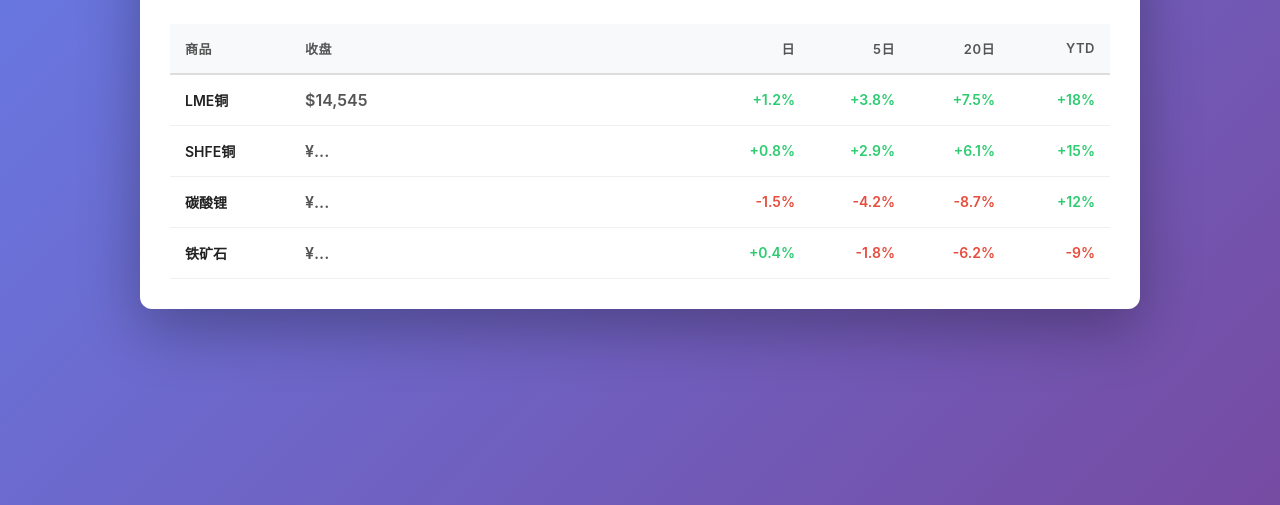
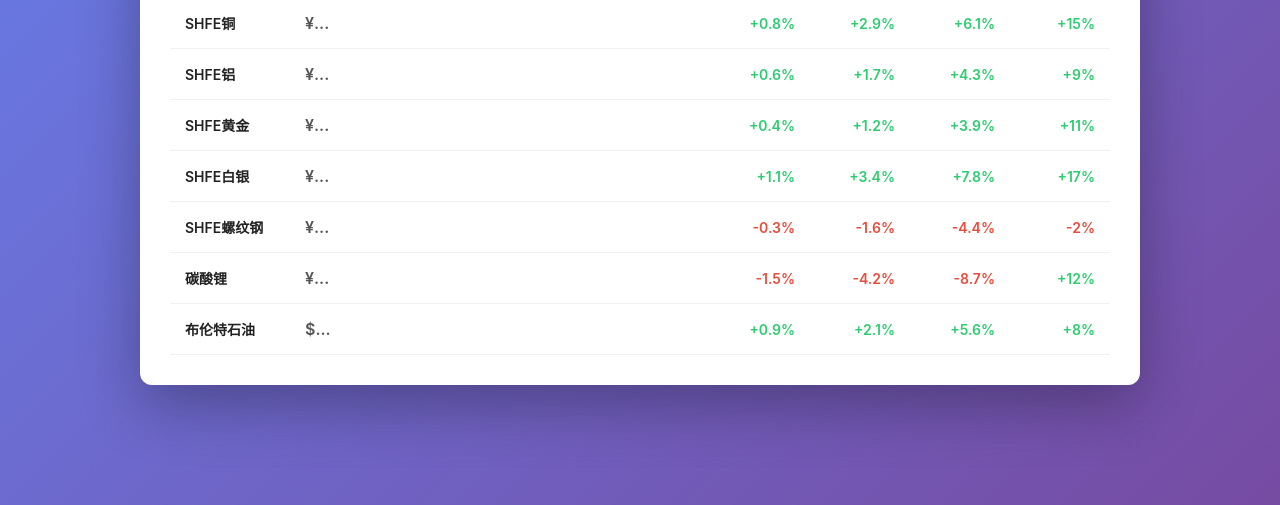
Before and after one commit to weiweiwuxi83-tech/daily-track, a plain HTML site: page index.html in a window 1280 px wide. Shown: the part 295-800 px from the top of the page. Drawn offline with Linux system fonts and the light colour scheme.

Commit message:
Update commodity list

```diff
--- a/data.json
+++ b/data.json
@@ -1,14 +1,6 @@
 {
   "update_date": "2026-08-15",
   "commodities": [
-    {
-      "name": "LME铜",
-      "price": "$14,545",
-      "daily": "+1.2%",
-      "five_day": "+3.8%",
-      "twenty_day": "+7.5%",
-      "ytd": "+18%"
-    },
     {
       "name": "SHFE铜",
       "price": "¥...",
@@ -16,6 +8,38 @@
       "five_day": "+2.9%",
       "twenty_day": "+6.1%",
       "ytd": "+15%"
+    },
+    {
+      "name": "SHFE铝",
+      "price": "¥...",
+      "daily": "+0.6%",
+      "five_day": "+1.7%",
+      "twenty_day": "+4.3%",
+      "ytd": "+9%"
+    },
+    {
+      "name": "SHFE黄金",
+      "price": "¥...",
+      "daily": "+0.4%",
+      "five_day": "+1.2%",
+      "twenty_day": "+3.9%",
+      "ytd": "+11%"
+    },
+    {
+      "name": "SHFE白银",
+      "price": "¥...",
+      "daily": "+1.1%",
+      "five_day": "+3.4%",
+      "twenty_day": "+7.8%",
+      "ytd": "+17%"
+    },
+    {
+      "name": "SHFE螺纹钢",
+      "price": "¥...",
+      "daily": "-0.3%",
+      "five_day": "-1.6%",
+      "twenty_day": "-4.4%",
+      "ytd": "-2%"
     },
     {
       "name": "碳酸锂",
@@ -26,12 +50,12 @@
       "ytd": "+12%"
     },
     {
-      "name": "铁矿石",
-      "price": "¥...",
-      "daily": "+0.4%",
-      "five_day": "-1.8%",
-      "twenty_day": "-6.2%",
-      "ytd": "-9%"
+      "name": "布伦特石油",
+      "price": "$...",
+      "daily": "+0.9%",
+      "five_day": "+2.1%",
+      "twenty_day": "+5.6%",
+      "ytd": "+8%"
     }
   ]
 }
--- a/index.html
+++ b/index.html
@@ -31,23 +31,28 @@
     </div>
 
     <script>
-        // 从 data.json 加载数据
-        async function loadData() {
-            try {
-                const response = await fetch('data.json');
-                const data = await response.json();
+        const fallbackData = {
+            update_date: '2026-08-15',
+            commodities: [
+                { name: 'SHFE铜', price: '¥...', daily: '+0.8%', five_day: '+2.9%', twenty_day: '+6.1%', ytd: '+15%' },
+                { name: 'SHFE铝', price: '¥...', daily: '+0.6%', five_day: '+1.7%', twenty_day: '+4.3%', ytd: '+9%' },
+                { name: 'SHFE黄金', price: '¥...', daily: '+0.4%', five_day: '+1.2%', twenty_day: '+3.9%', ytd: '+11%' },
+                { name: 'SHFE白银', price: '¥...', daily: '+1.1%', five_day: '+3.4%', twenty_day: '+7.8%', ytd: '+17%' },
+                { name: 'SHFE螺纹钢', price: '¥...', daily: '-0.3%', five_day: '-1.6%', twenty_day: '-4.4%', ytd: '-2%' },
+                { name: '碳酸锂', price: '¥...', daily: '-1.5%', five_day: '-4.2%', twenty_day: '-8.7%', ytd: '+12%' },
+                { name: '布伦特石油', price: '$...', daily: '+0.9%', five_day: '+2.1%', twenty_day: '+5.6%', ytd: '+8%' }
+            ]
+        };
 
-                // 显示更新日期
+        function renderTable(data) {
             document.getElementById('updateDate').textContent = `更新于: ${data.update_date}`;
 
-                // 填充表格
             const tableBody = document.getElementById('tableBody');
             tableBody.innerHTML = '';
 
             data.commodities.forEach(commodity => {
                 const row = document.createElement('tr');
 
-                    // 判断是否为正数或负数
                 const getClass = (value) => {
                     const numValue = parseFloat(value);
                     return numValue >= 0 ? 'positive' : 'negative';
@@ -64,13 +69,22 @@
 
                 tableBody.appendChild(row);
             });
+        }
+
+        async function loadData() {
+            try {
+                const response = await fetch('data.json');
+                if (!response.ok) {
+                    throw new Error(`HTTP ${response.status}`);
+                }
+                const data = await response.json();
+                renderTable(data);
             } catch (error) {
-                console.error('加载数据失败:', error);
-                document.getElementById('tableBody').innerHTML = '<tr><td colspan="6" style="text-align: center; color: red;">加载数据失败，请检查 data.json 文件</td></tr>';
+                console.warn('加载 data.json 失败，使用内置备用数据:', error);
+                renderTable(fallbackData);
             }
         }
 
-        // 页面加载时执行
         loadData();
     </script>
 </body>
```
Lines whose indentation alone changed are shown as unchanged.
